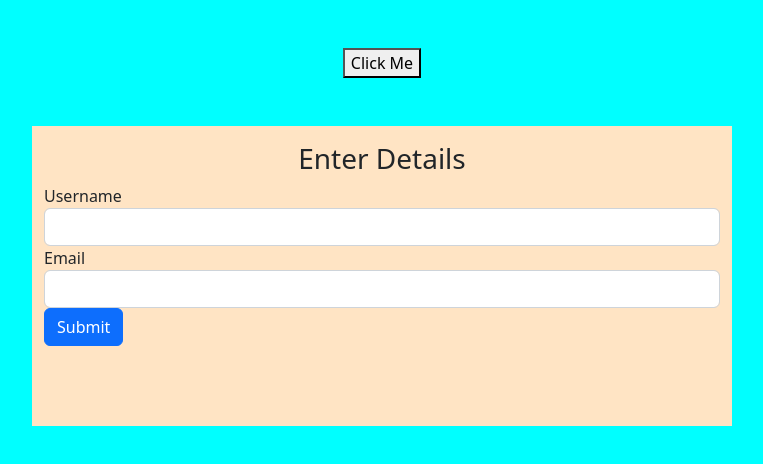
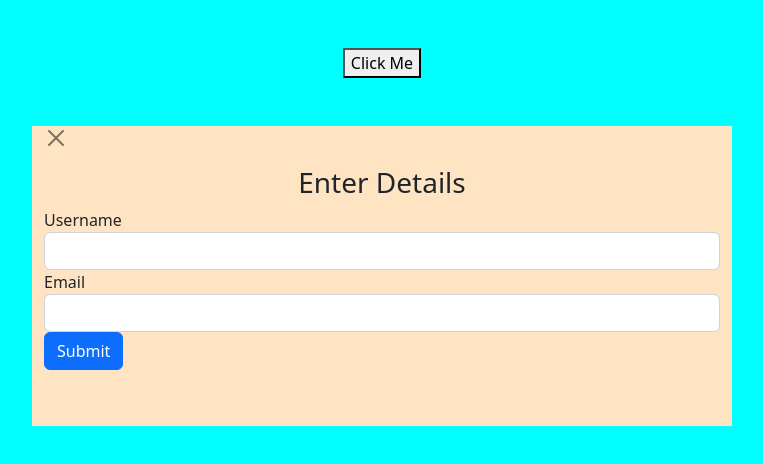
Before and after one commit to Kushagra-Gupta-2607/Pop-Up-Box, a plain HTML site: page index.html in a window 1280 px wide. Both pictures are taken after a click on the button "Click Me". Shown: the whole page, without its empty margins (258-1021 px from the left). Drawn offline with nearby package versions, Linux system fonts and the light colour scheme.

Commit message:
Update index.html

```diff
--- a/index.html
+++ b/index.html
@@ -19,20 +19,32 @@
     </div>
 
     <div id="box" class="container mt-5">
+
         <div class="one">
+
+            <label class="btn-close close_popup" for="2"></label>
             <h3 class="pt-3 text-center">Enter Details</h3>
+
             <form action="#">
+
                 <div class="form-group">
                     <label for="username">Username</label>
                     <input type="text" name="" class="form-control">
                 </div>
+
                 <div class="form-group">
                     <label for="email">Email</label>
                     <input type="email" name="" class="form-control">
                 </div>
-                <input type="button" value="Submit" class="btn btn-primary submission">
+
+                <div class="form-group">
+                    <input type="button" value="Submit" class="btn btn-primary submission">
+                </div>
+
             </form>
+
         </div>
+
     </div>
 
     <script src="https://code.jquery.com/jquery-3.6.0.js"
```
